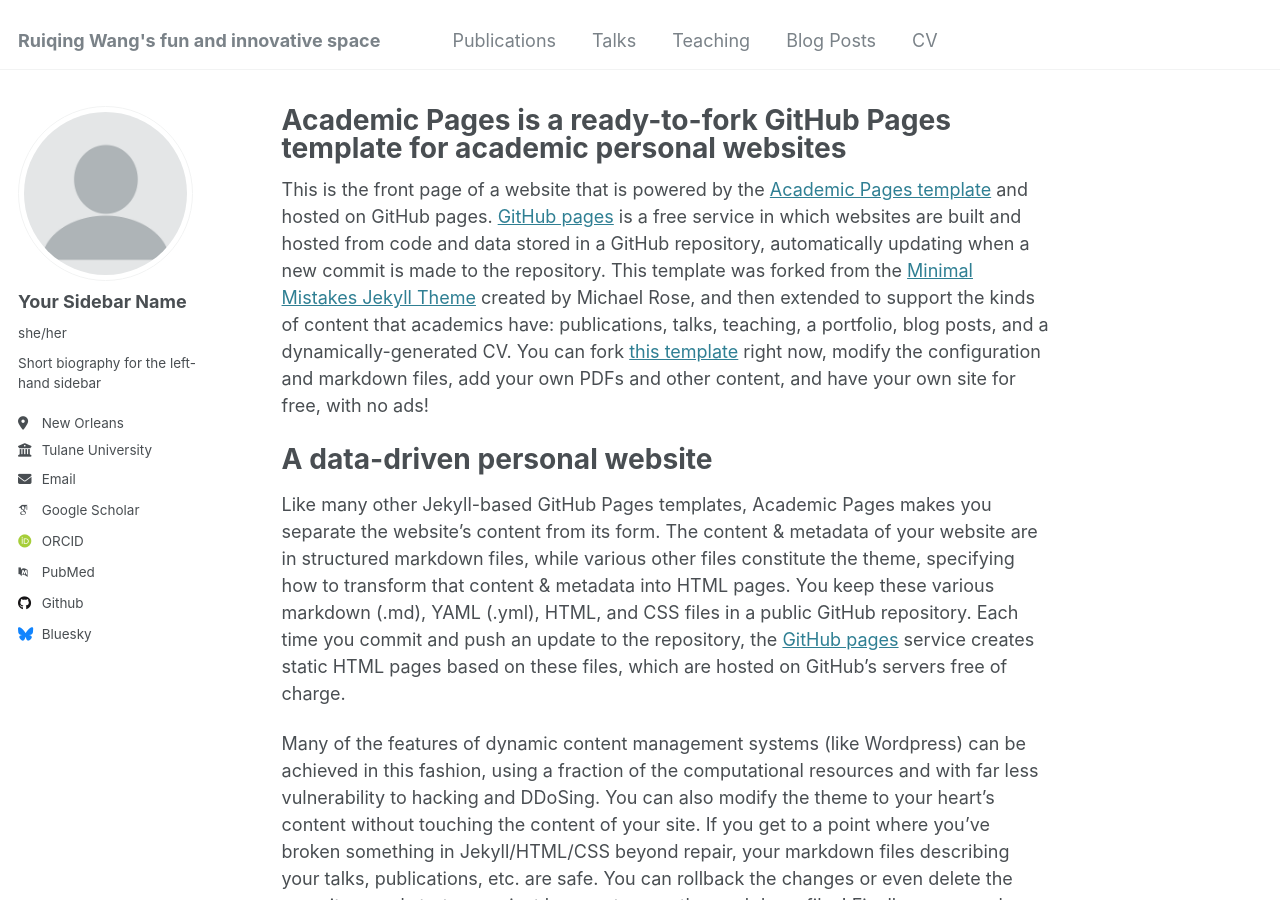
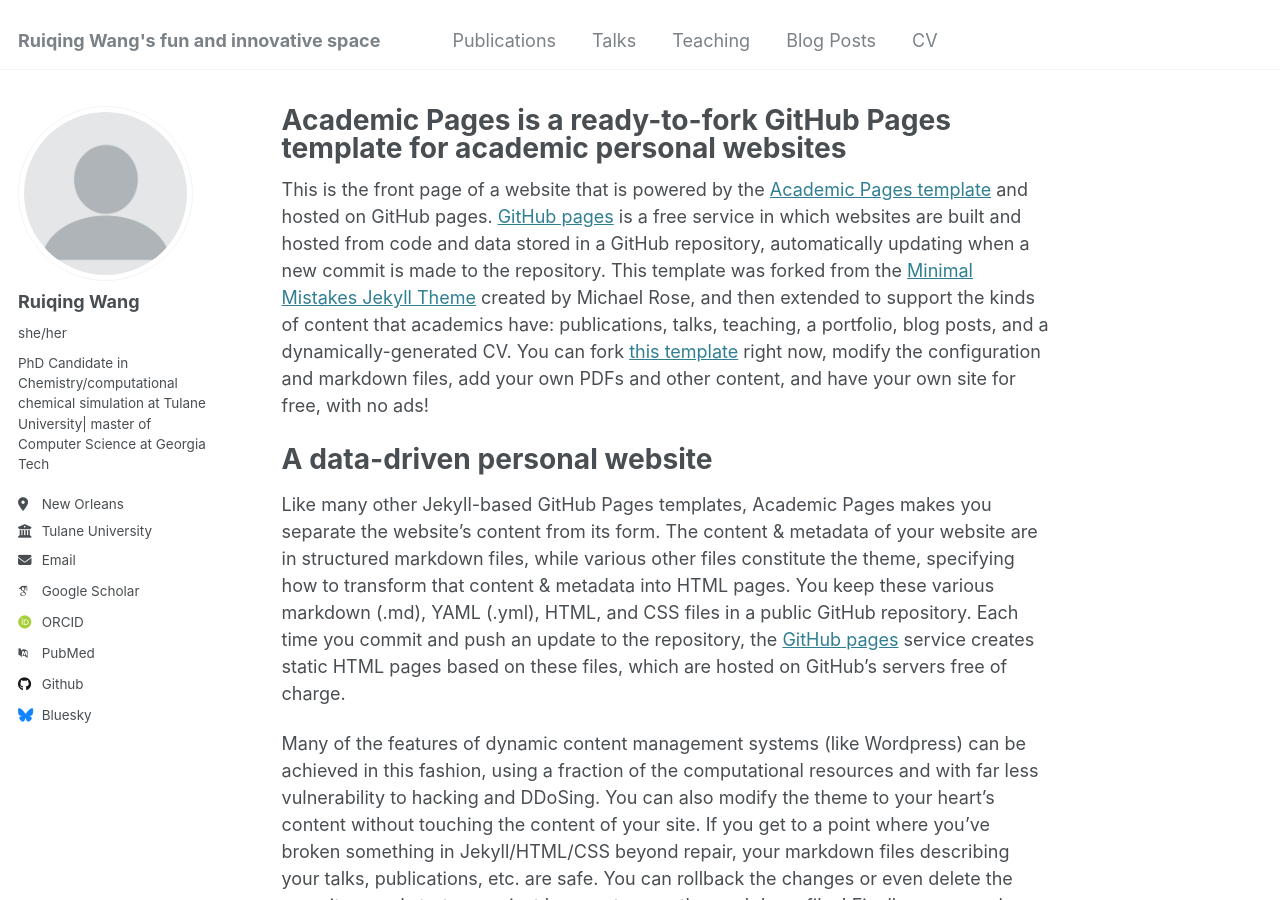
Before and after one commit to RuiqingW20/RuiqingW20.github.io, a Jekyll site: the page built from _pages/about.md, in a window 1280 px wide and 900 px high. Built offline with Jekyll 4.4.1, drawn with Linux system fonts in a browser that asks for light colours; some web fonts are replaced.

Commit message:
Update _config.yml

```diff
--- a/_config.yml
+++ b/_config.yml
@@ -22,9 +22,9 @@ repository               : "academicpages/academicpages.github.io"
 author:
   # Biographic information
   avatar           : "profile.png"
-  name             : "Your Sidebar Name"
+  name             : "Ruiqing Wang"
   pronouns         :  "she/her"
-  bio              : "Short biography for the left-hand sidebar"
+  bio              : "PhD Candidate in Chemistry/computational chemical simulation at Tulane University| master of Computer Science at Georgia Tech"
   location         : "New Orleans"
   employer         : "Tulane University"
   uri              : # URL
```
